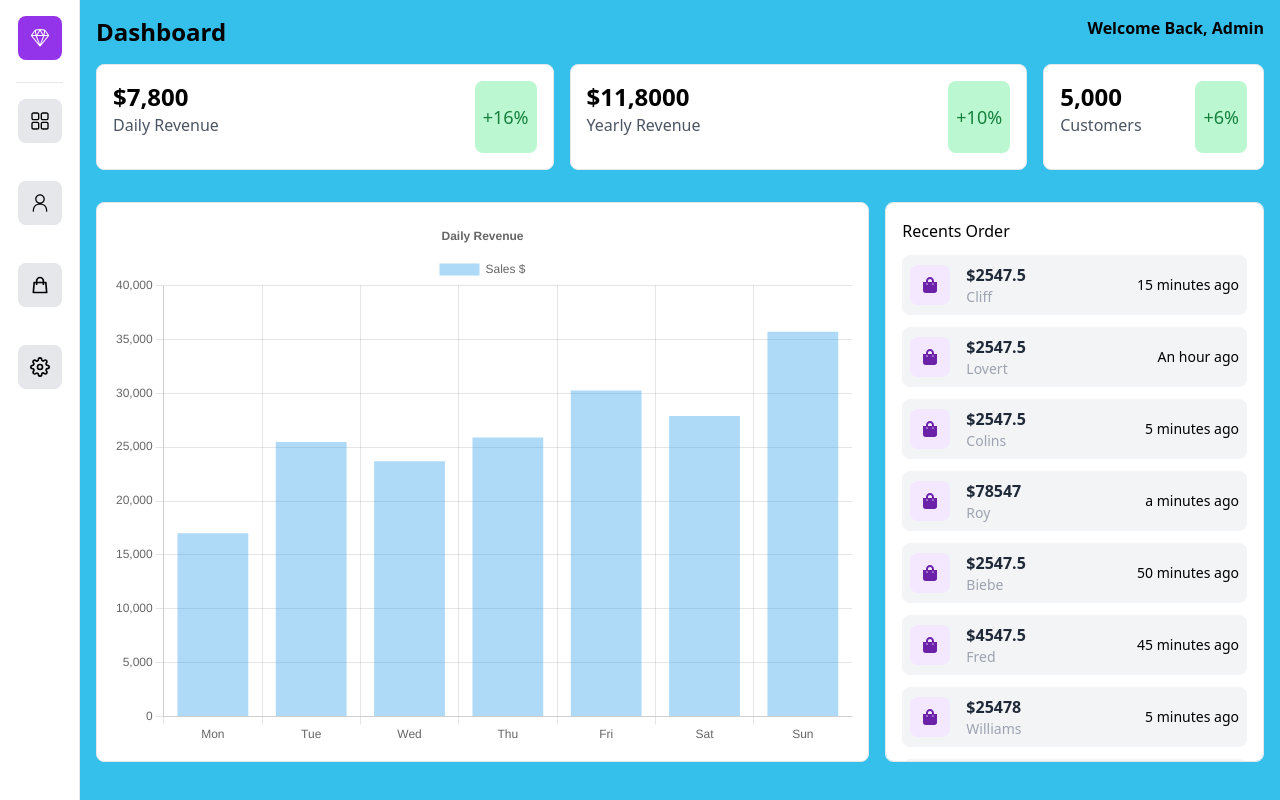
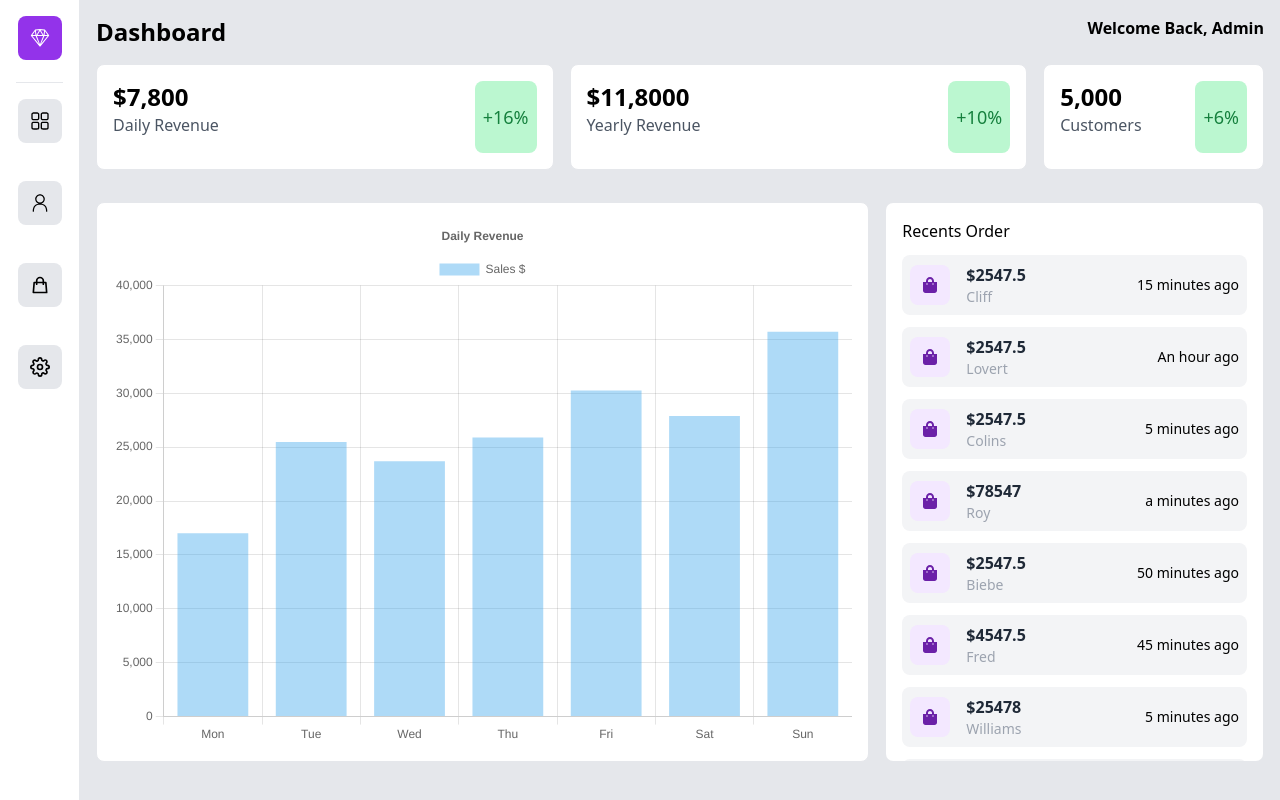
Before and after one commit to fonkwe/user-dashboard, a Next.js app: page / in a window 1280 px wide. Built offline with nearby package versions, Linux system fonts and the light colour scheme.

Commit message:
change background color to gray

```diff
--- a/pages/customers.jsx
+++ b/pages/customers.jsx
@@ -4,7 +4,7 @@
 
 const customers = () => {
   return (
-    <div className=' min-h-screen bg-[#34c0eb]'>
+    <div className=' min-h-screen bg-gray-200'>
         <div className='flex justify-between px-4 pt-4'>
             <h2 className=' text-2xl font-bold'>Customers</h2>
             <h2 className=' font-bold'>Welcome Back, Admin</h2>
--- a/pages/index.js
+++ b/pages/index.js
@@ -7,7 +7,7 @@
 
 export default function Home() {
   return (
-    <main className="bg-[#34c0eb] min-h-screen">
+    <main className="bg-gray-200 min-h-screen">
       <Header />
       <TopCards />
       <div className=" p-4 grid md:grid-cols-3 grid-cols-1 gap-4">
--- a/pages/orders.jsx
+++ b/pages/orders.jsx
@@ -4,7 +4,7 @@
 
 const orders = () => {
   return (
-    <div className=' min-h-screen bg-[#34c0eb]'>
+    <div className=' min-h-screen bg-gray-200'>
         <div className='flex justify-between px-4 pt-4'>
             <h2 className=' text-2xl font-bold'>Orders</h2>
             <h2 className=' font-bold'>Welcome Back, Admin</h2>
```
